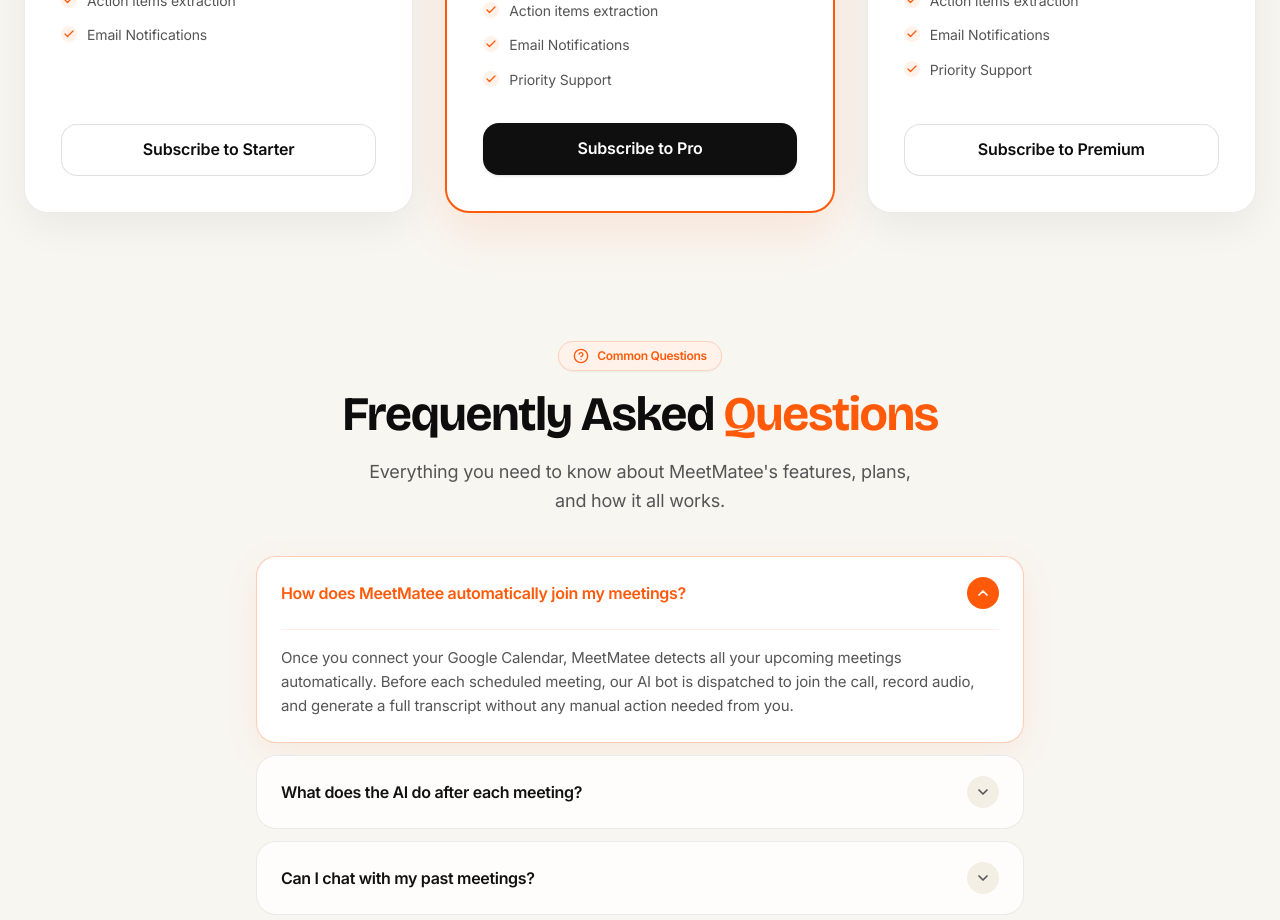
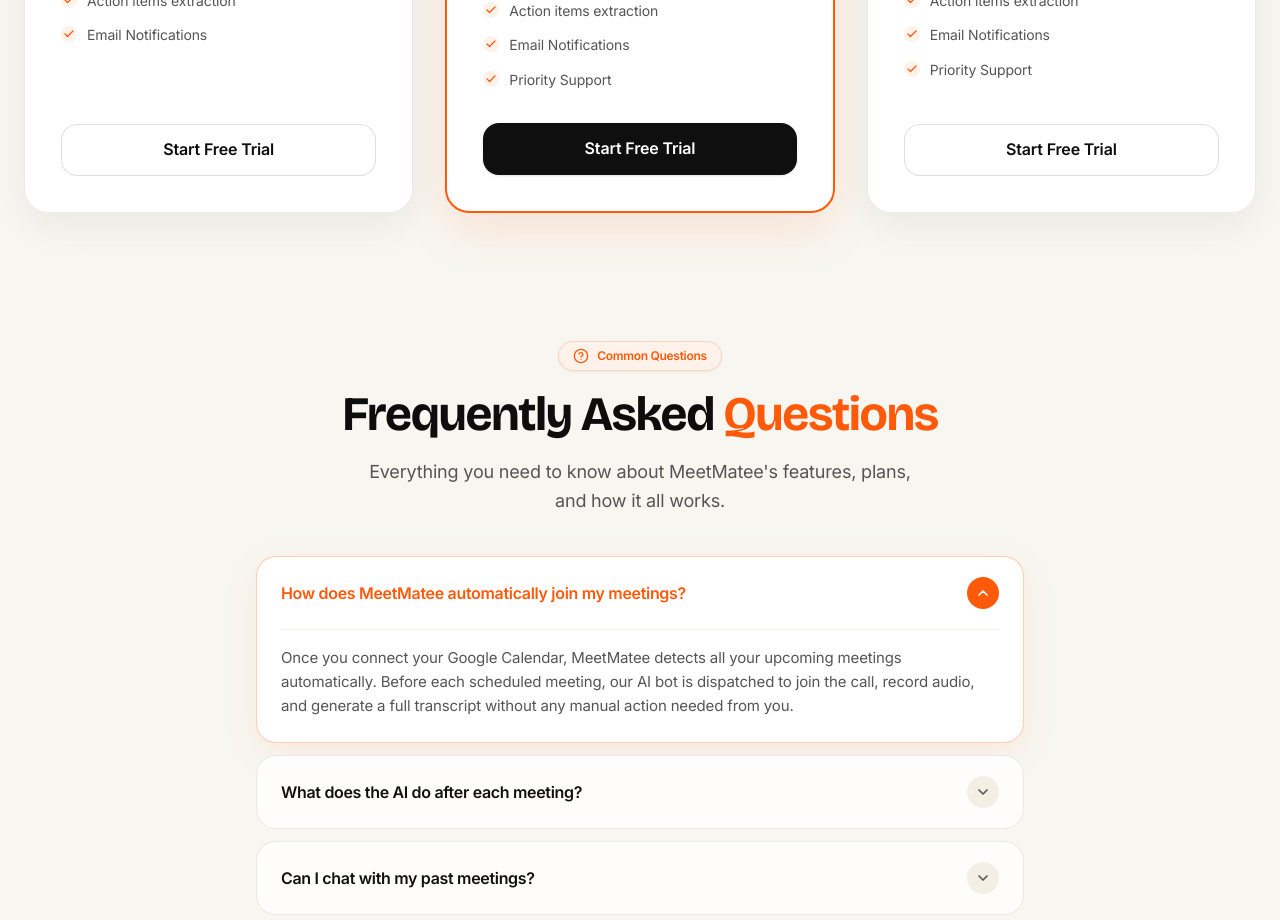
Before and after one commit to Jenil6767/MeetMatee-ai, a Next.js app: page / in a window 1280 px wide. Shown: the part 6160-7080 px from the top of the page. Built offline with nearby package versions, Linux system fonts and the light colour scheme; no server answers.

Commit message:
feat: show Start Free Trial with /sign-in redirect when logged out, and dynamic plan upgrade/status when logged in

```diff
--- a/app/pricing/page.tsx
+++ b/app/pricing/page.tsx
@@ -2,6 +2,7 @@
 
 import { useState } from 'react'
 import { useUser } from '@clerk/nextjs'
+import { useRouter } from 'next/navigation'
 import { motion } from 'framer-motion'
 import { Check, Loader2 } from 'lucide-react'
 import { useUsage } from '@/app/contexts/UsageContext'
@@ -59,13 +60,17 @@
 export default function Pricing() {
   const { user } = useUser()
   const { usage } = useUsage()
+  const router = useRouter()
   const [loading, setLoading] = useState<string | null>(null)
 
-  const handleSubscribe = async (priceId: string, planName: string) => {
+  const handlePlanAction = async (priceId: string, planName: string) => {
+    // If not logged in, redirect to sign in page
     if (!user) {
+      router.push('/sign-in')
       return
     }
 
+    // If logged in, proceed to Stripe Checkout
     setLoading(priceId)
 
     try {
@@ -117,7 +122,7 @@
       <div className="grid grid-cols-1 lg:grid-cols-3 gap-6 lg:gap-8 items-stretch max-w-xl mx-auto lg:max-w-none">
         {plans.map((plan, index) => {
           const isLoading = loading === plan.priceId
-          const isCurrentPlan = usage?.currentPlan === plan.id && usage?.subscriptionStatus === 'active'
+          const isCurrentPlan = Boolean(user && usage?.currentPlan === plan.id && usage?.subscriptionStatus === 'active')
 
           return (
             <motion.div
@@ -170,7 +175,7 @@
 
               {/* Action Button */}
               <button
-                onClick={() => handleSubscribe(plan.priceId, plan.id)}
+                onClick={() => handlePlanAction(plan.priceId, plan.id)}
                 disabled={isLoading || isCurrentPlan}
                 className={`w-full h-[52px] rounded-[16px] font-semibold text-[16px] transition-all duration-300 flex items-center justify-center ${
                   isCurrentPlan
@@ -185,10 +190,12 @@
                     <Loader2 className="w-5 h-5 mr-2 animate-spin text-[#FF5A0A]" />
                     Processing...
                   </>
+                ) : !user ? (
+                  'Start Free Trial'
                 ) : isCurrentPlan ? (
                   'Current Plan'
                 ) : (
-                  `Subscribe to ${plan.name}`
+                  `Upgrade to ${plan.name}`
                 )}
               </button>
             </motion.div>
```
